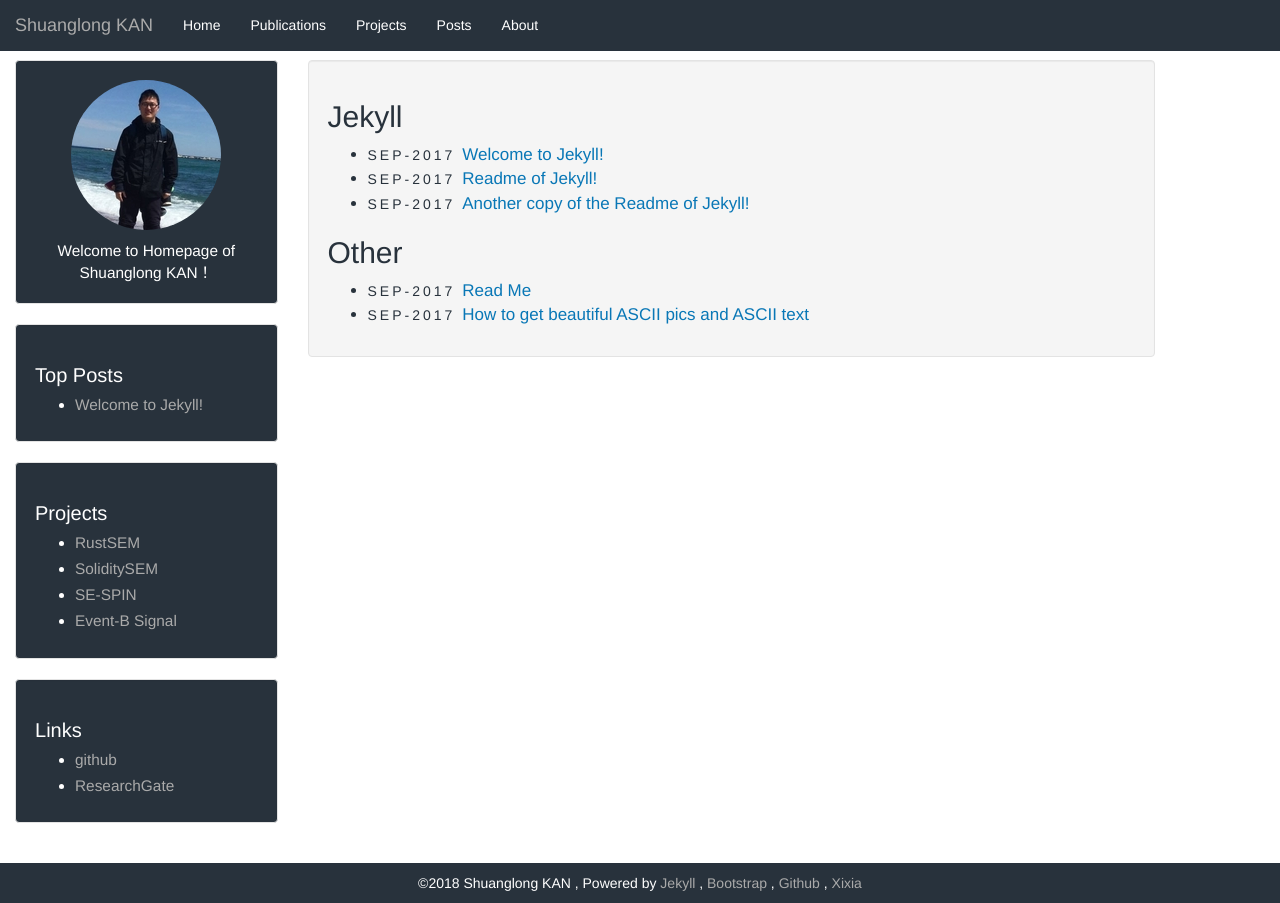
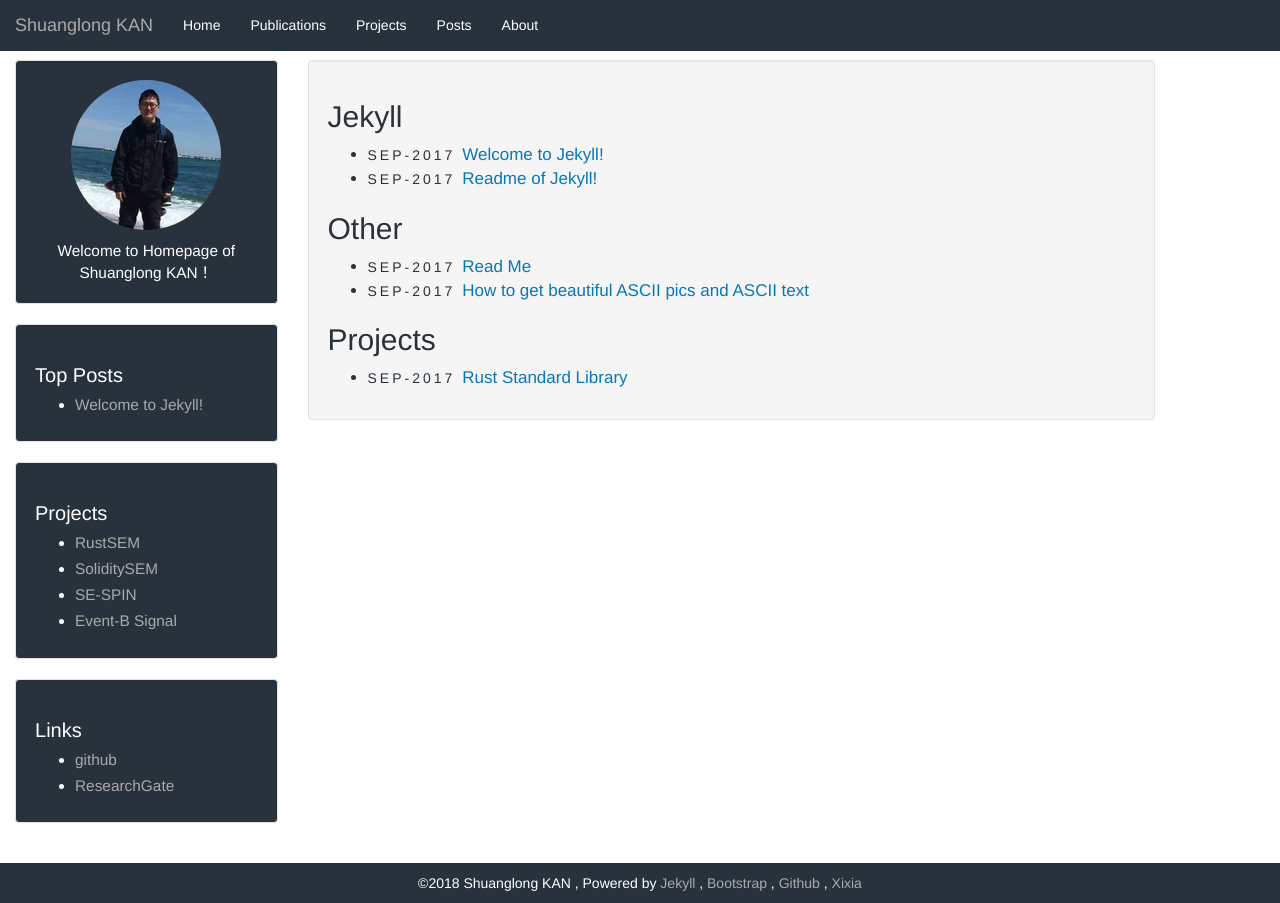
Before and after one commit to ShlKan/kanshuanglong.github.io, a Jekyll site: the page built from tags.html, in a window 1280 px wide. Built offline with Jekyll 4.4.1, drawn with Linux system fonts in a browser that asks for light colours; some of the changed lines change nothing that is shown.

Commit message:
Update 2017-05-07-another-copy-of-the-reademe-of-jekyll.markdown

```diff
--- a/_posts/2017-05-07-another-copy-of-the-reademe-of-jekyll.markdown
+++ b/_posts/2017-05-07-another-copy-of-the-reademe-of-jekyll.markdown
@@ -1,69 +1,7 @@
 ---
 layout: post
-title:  "Another copy of the Readme of Jekyll!"
+title:  Rust Standard Library
 date:   2017-09-05 14:10:51 +0800
-categories: Jekyll
-tags: Jekyll
-description: This is just another copy of the read me page of Jekyll.
+categories: Projects
+tags: Projects
 ---
-# [Jekyll](https://jekyllrb.com/)
-
-[![Gem Version](https://img.shields.io/gem/v/jekyll.svg)][ruby-gems]
-[![Linux Build Status](https://img.shields.io/travis/jekyll/jekyll/master.svg?label=Linux%20build)][travis]
-[![Windows Build status](https://img.shields.io/appveyor/ci/jekyll/jekyll/master.svg?label=Windows%20build)][appveyor]
-[![Test Coverage](https://img.shields.io/codeclimate/coverage/github/jekyll/jekyll.svg)][coverage]
-[![Code Climate](https://img.shields.io/codeclimate/github/jekyll/jekyll.svg)][codeclimate]
-[![Dependency Status](https://img.shields.io/gemnasium/jekyll/jekyll.svg)][gemnasium]
-[![Security](https://hakiri.io/github/jekyll/jekyll/master.svg)][hakiri]
-
-[ruby-gems]: https://rubygems.org/gems/jekyll
-[gemnasium]: https://gemnasium.com/jekyll/jekyll
-[codeclimate]: https://codeclimate.com/github/jekyll/jekyll
-[coverage]: https://codeclimate.com/github/jekyll/jekyll/coverage
-[hakiri]: https://hakiri.io/github/jekyll/jekyll/master
-[travis]: https://travis-ci.org/jekyll/jekyll
-[appveyor]: https://ci.appveyor.com/project/jekyll/jekyll/branch/master
-
-Jekyll is a simple, blog-aware, static site generator perfect for personal, project, or organization sites. Think of it like a file-based CMS, without all the complexity. Jekyll takes your content, renders Markdown and Liquid templates, and spits out a complete, static website ready to be served by Apache, Nginx or another web server. Jekyll is the engine behind [GitHub Pages](https://pages.github.com), which you can use to host sites right from your GitHub repositories.
-
-## Philosophy
-
-Jekyll does what you tell it to do — no more, no less. It doesn't try to outsmart users by making bold assumptions, nor does it burden them with needless complexity and configuration. Put simply, Jekyll gets out of your way and allows you to concentrate on what truly matters: your content.
-
-See: https://jekyllrb.com/philosophy
-
-## Having trouble?
-
-See: https://jekyllrb.com/docs/troubleshooting/
-
-## Getting Started
-
-* [Install](https://jekyllrb.com/docs/installation/) the gem
-* Read up about its [Usage](https://jekyllrb.com/docs/usage/) and [Configuration](https://jekyllrb.com/docs/configuration/)
-* Take a gander at some existing [Sites](https://wiki.github.com/jekyll/jekyll/sites)
-* [Fork](https://github.com/jekyll/jekyll/fork) and [Contribute](https://jekyllrb.com/docs/contributing/) your own modifications
-* Have questions? Check out our official forum community [Jekyll Talk](https://talk.jekyllrb.com/) or [`#jekyll` on irc.freenode.net](https://botbot.me/freenode/jekyll/)
-
-## Code of Conduct
-
-In order to have a more open and welcoming community, Jekyll adheres to a
-[code of conduct](CODE_OF_CONDUCT.markdown) adapted from the Ruby on Rails code of
-conduct.
-
-Please adhere to this code of conduct in any interactions you have in the
-Jekyll community. It is strictly enforced on all official Jekyll
-repositories, websites, and resources. If you encounter someone violating
-these terms, please let a [team captain](https://github.com/orgs/jekyll/teams/affinity-team-captains/members) know and we will address it as soon as possible.
-
-## Diving In
-
-* [Migrate](http://import.jekyllrb.com/docs/home/) from your previous system
-* Learn how the [YAML Front Matter](https://jekyllrb.com/docs/frontmatter/) works
-* Put information on your site with [Variables](https://jekyllrb.com/docs/variables/)
-* Customize the [Permalinks](https://jekyllrb.com/docs/permalinks/) your posts are generated with
-* Use the built-in [Liquid Extensions](https://jekyllrb.com/docs/templates/) to make your life easier
-* Use custom [Plugins](https://jekyllrb.com/docs/plugins/) to generate content specific to your site
-
-## License
-
-See the [LICENSE](https://github.com/jekyll/jekyll/blob/master/LICENSE) file.
```
